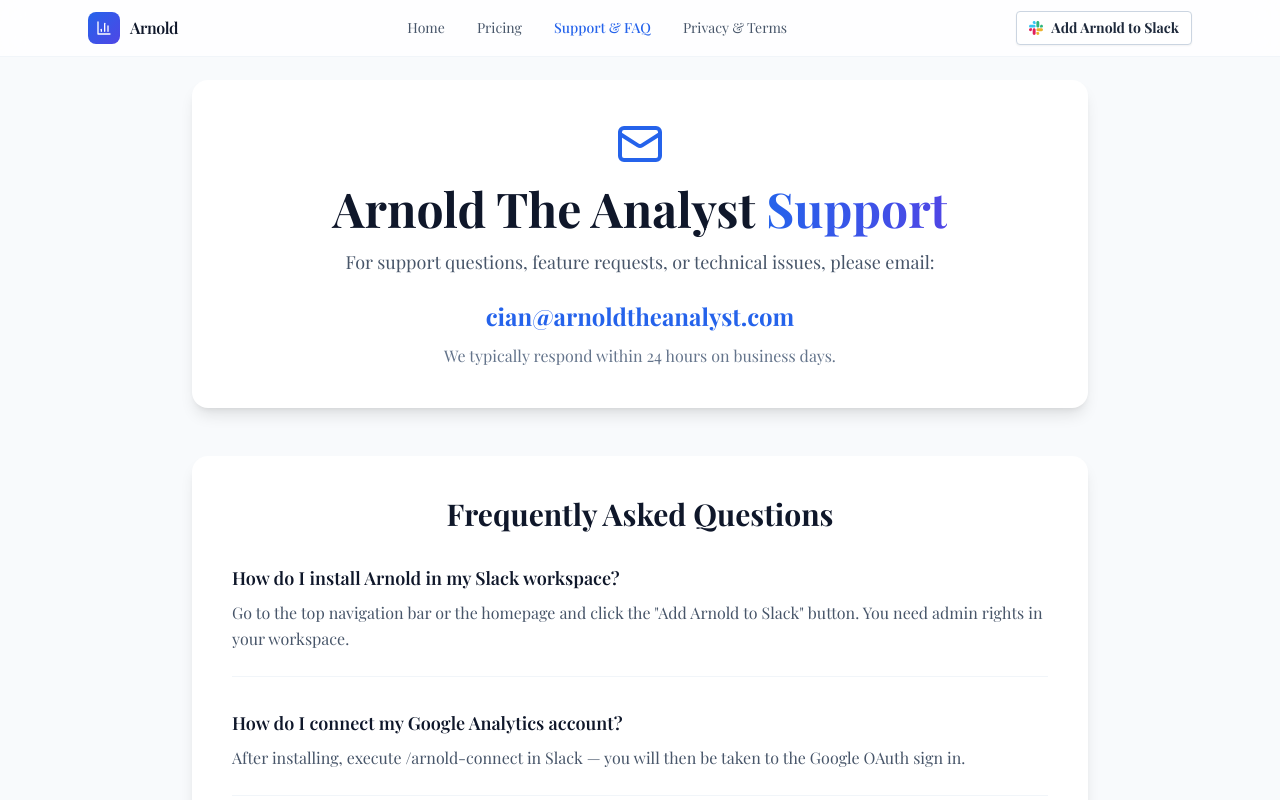
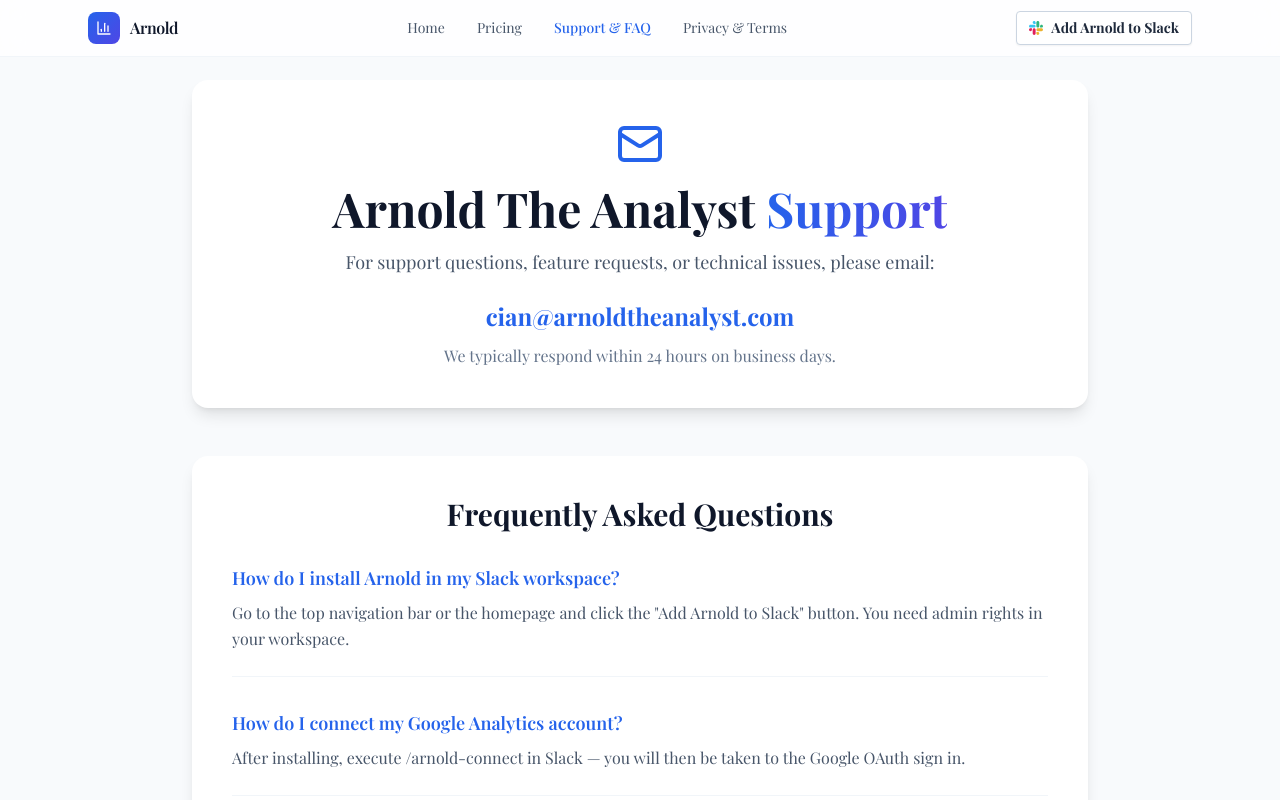
Before and after one commit to McGovs/arnold-the-analyst-frontend-v2-markdown, a React (Vite) app: page /support in a window 1280 px wide. Shown: the top 800 px of the page. Built offline with nearby package versions, Linux system fonts and the light colour scheme; a web font is replaced by a local one.

Commit message:
Update Support.tsx

```diff
--- a/src/pages/Support.tsx
+++ b/src/pages/Support.tsx
@@ -122,7 +122,7 @@ export default function Support() {
               { q: "How much does it cost?", a: "Arnold is currently free during the beta phase. Paid plans coming 2026 with generous grandfathering for early users." },
               ].map((faq, i) => (
             <div key={i} className="border-b border-slate-100 pb-6 last:border-0">
-                    <h3 className="text-lg font-semibold text-slate-900 mb-2">{faq.q}</h3>
+              <h3 className="text-lg font-semibold text-blue-600 mb-2">{faq.q}</h3>
                 <p className="text-base text-slate-600 leading-relaxed">{faq.a}</p>
             </div>
               ))}
```
Lines whose indentation alone changed are shown as unchanged.
